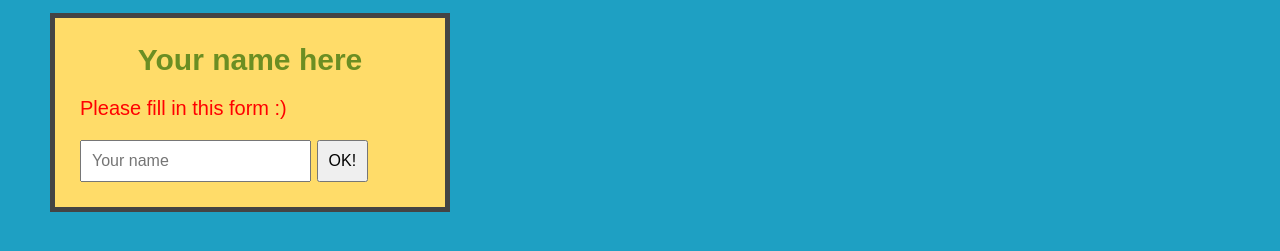
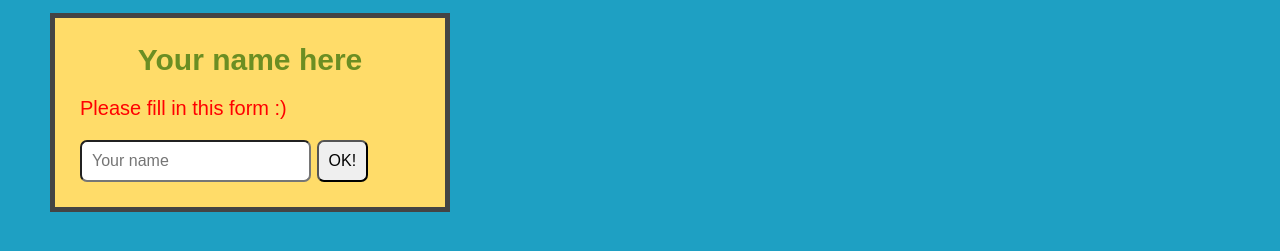
Before and after one commit to Nikolov87/JavaScript-Udemy, a plain HTML site: page 04-HTML-CSS/final/index.html in a window 1280 px wide. Shown: the part 525-776 px from the top of the page. Drawn offline with Linux system fonts and the light colour scheme.

Commit message:
67.Introduction to the CSS Box Model

```diff
--- a/04-HTML-CSS/final/style.css
+++ b/04-HTML-CSS/final/style.css
@@ -41,6 +41,7 @@ input,
 button {
   padding: 10px;
   font-size: 16px;
+  border-radius: 7px;
 }
 
 a {
```
